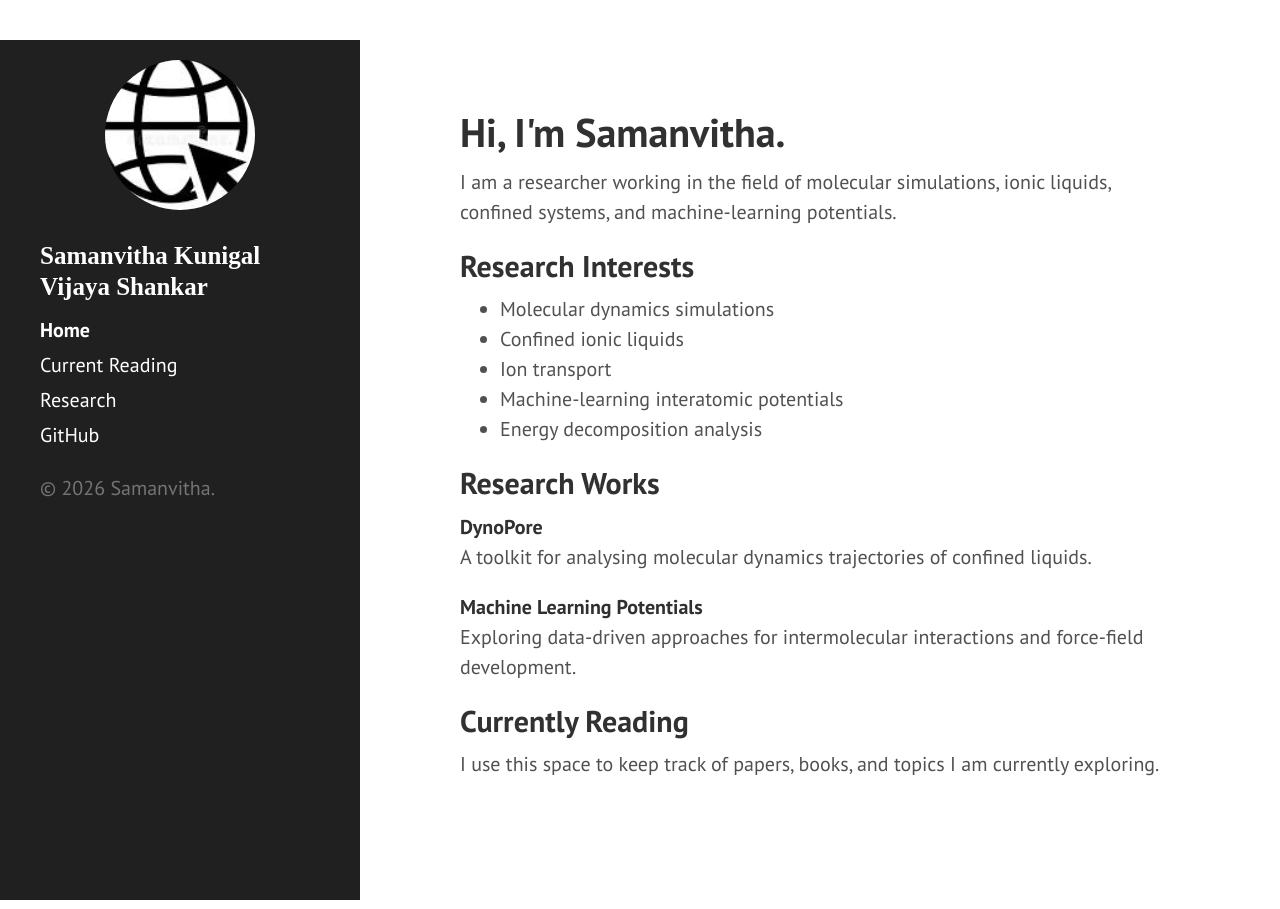
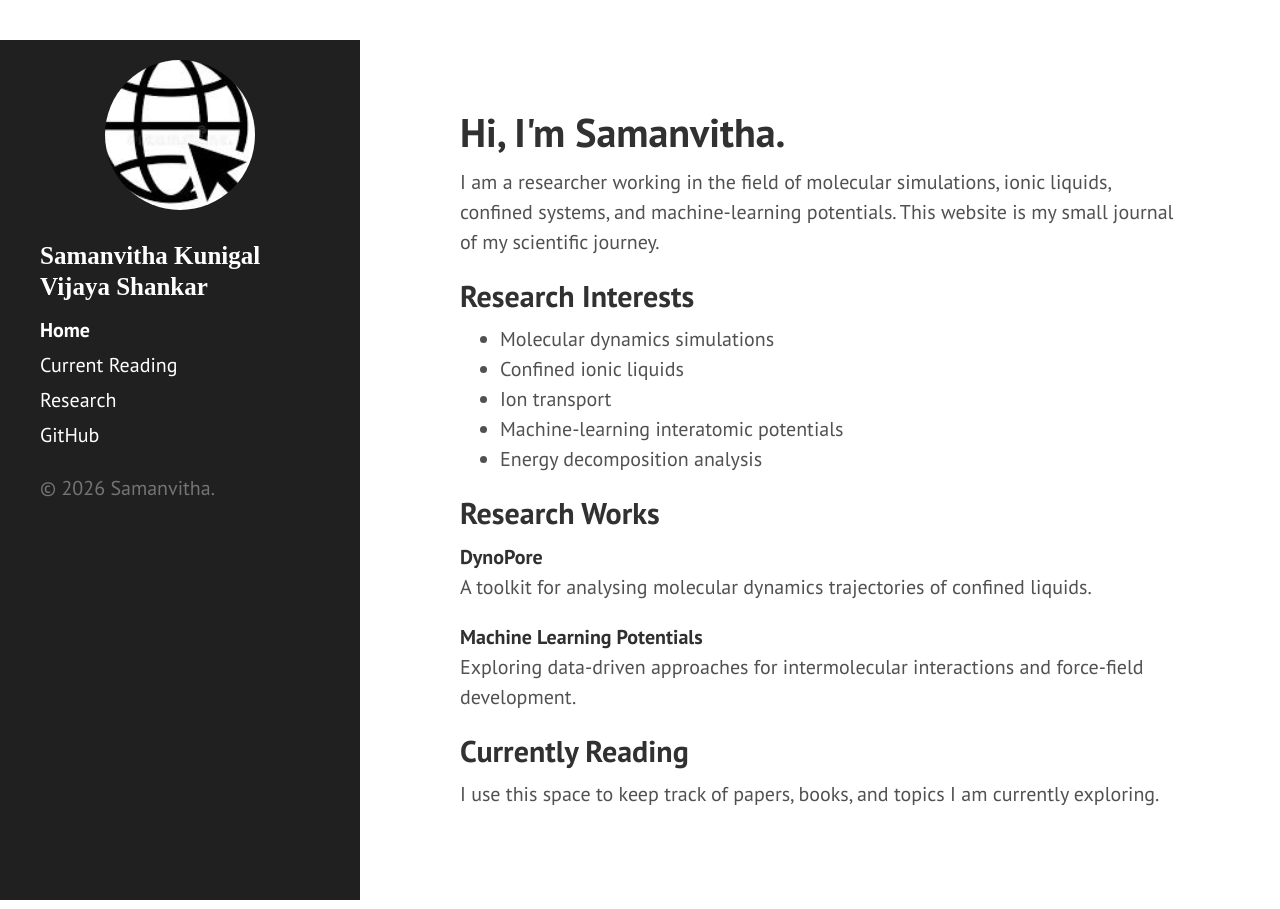
Before and after one commit to Samanvithavs/samanvithavs.github.io, a Jekyll site: the page built from index.html, in a window 1280 px wide. Built offline with Jekyll 4.4.1, drawn with Linux system fonts in a browser that asks for light colours; the list of posts is cut into pages by our own code.

```diff
--- a/index.html
+++ b/index.html
@@ -8,6 +8,7 @@ title: Home
 <p>
   I am a researcher working in the field of molecular simulations,
   ionic liquids, confined systems, and machine-learning potentials.
+  This website is my small journal of my scientific journey.
 </p>
 
 <h2>Research Interests</h2>
```
Also changed, not shown: blogs.md (added, +7 -0 lines).
